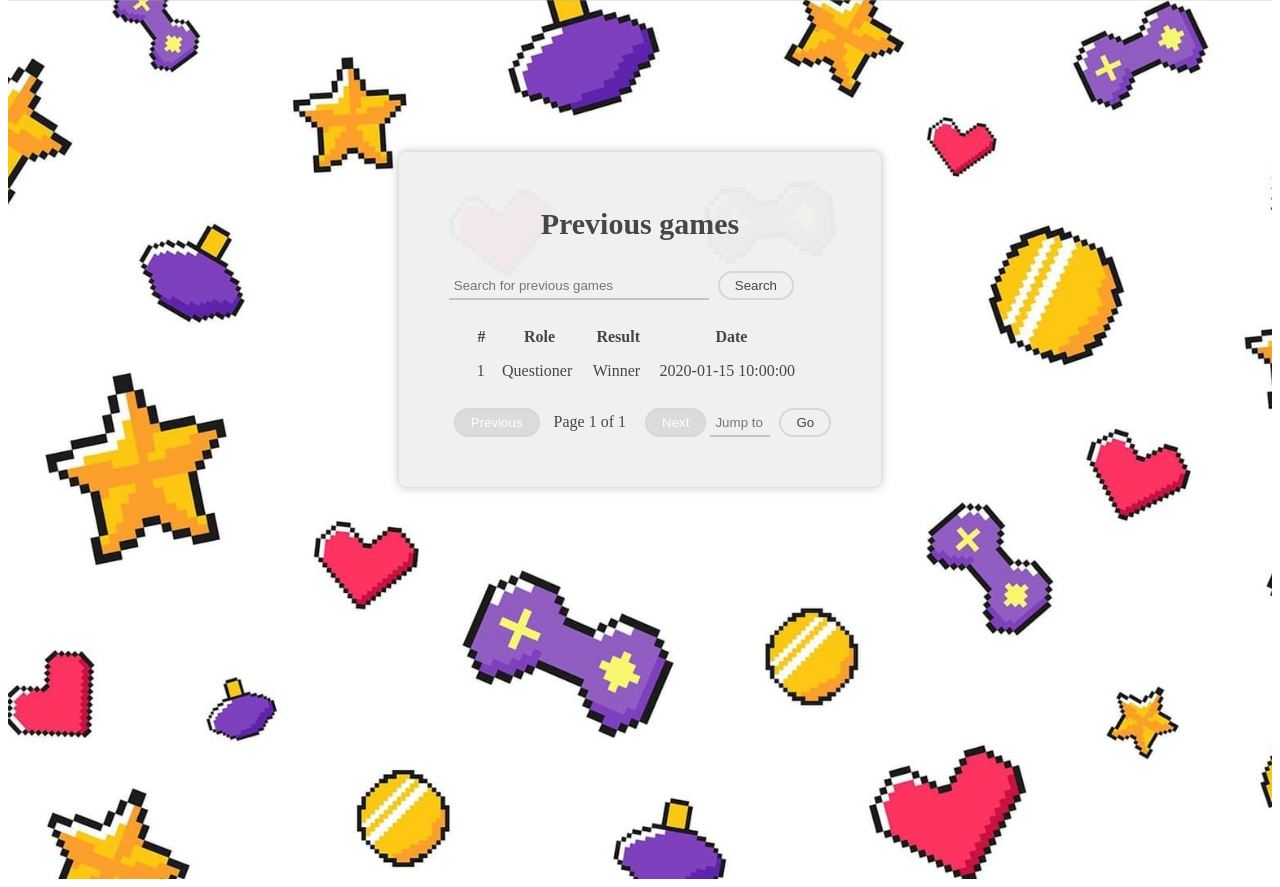
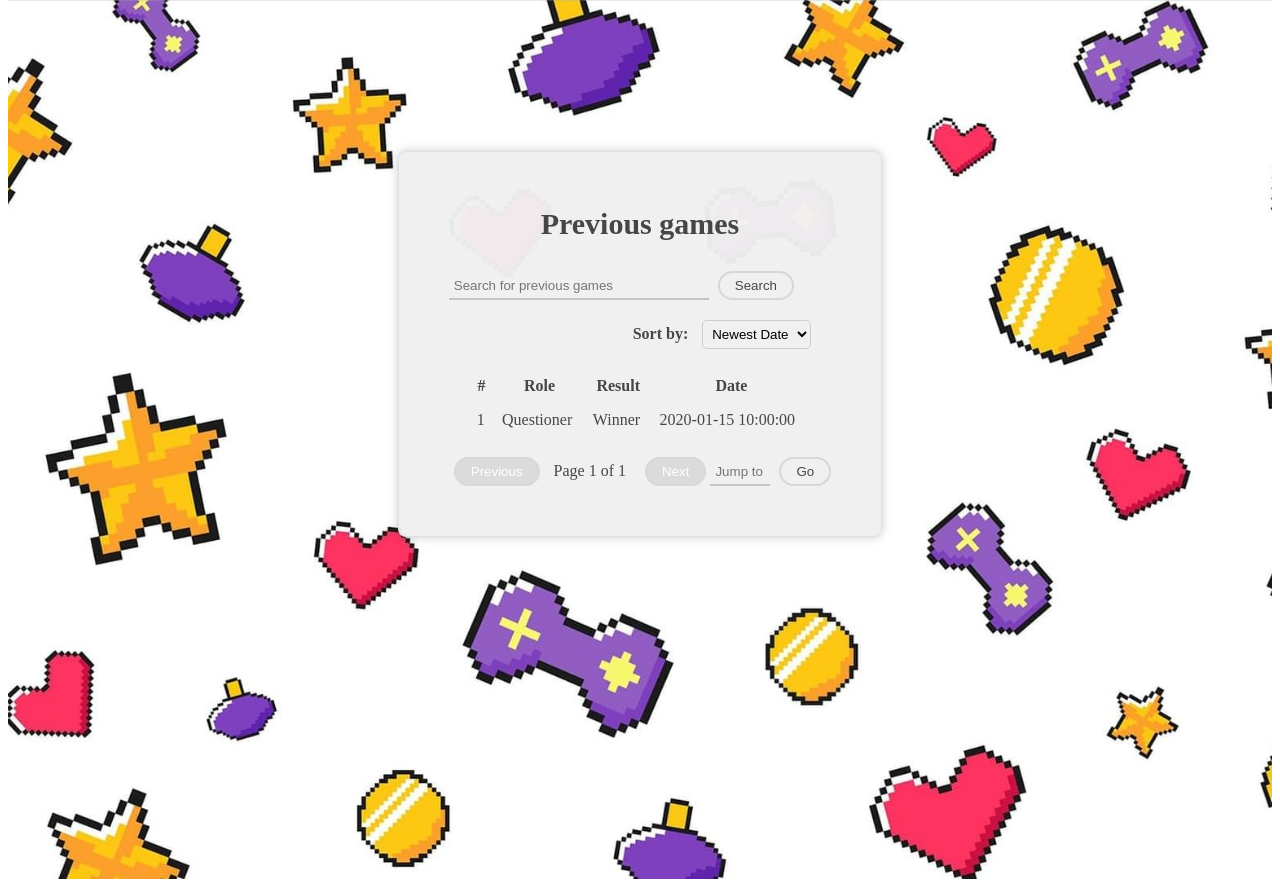
Before and after one commit to FinnMurphy98/20QuestionsAI, a Flask app: page /history in a window 1280 px wide. Shown: the part 72-959 px from the top of the page. Run offline with Flask 3, Linux system fonts and the light colour scheme; a user stored in the database is signed in; tables that the repository leaves empty hold one stand-in row (values such as "Sample post").

Commit message:
added filter and sort for history

```diff
--- a/app/static/style.css
+++ b/app/static/style.css
@@ -342,6 +342,28 @@ input[type="text"]:focus, input[type="password"]:focus {
     width: 250px;
 }
 
+.sort-container {
+    text-align: right;
+    margin: 20px;
+}
+
+.sort-container label {
+    font-weight: bold;
+    margin-right: 10px;
+}
+
+#sort-select {
+    padding: 5px;
+    border: 1px solid #ccc;
+    border-radius: 5px;
+    background-color: transparent;
+}
+
+#sort-select option {
+    background-color: #f1f0f0f7;
+}
+
+
 /* new */
 .table-container {
     overflow-x: auto;
--- a/app/templates/history.html
+++ b/app/templates/history.html
@@ -4,7 +4,19 @@
 <div class="card">
     <h1>Previous games</h1>
     <input class="history-input" type="text" placeholder="Search for previous games">
-    <button class="search">Search</button>
+    <button class="search" onclick="searchGames()">Search</button>
+
+    <div class="sort-container">
+        <label for="sort-select">Sort by:</label>
+        <select id="sort-select" onchange="sortGames()">
+            <option value="newest">Newest Date</option>
+            <option value="oldest">Oldest Date</option>
+            <option value="answerer">Answerer</option>
+            <option value="questioner">Questioner</option>
+            <option value="winner">Winner</option>
+            <option value="loser">Loser</option>
+        </select>
+    </div>
 
     <div class="table-container">
         <table class="game-table">
@@ -64,5 +76,68 @@ function jumpToPage() {
             window.location.href = "{{ url_for('app.history') }}?page=" + page;
     }
 }
+
+// function of searching and filtering table rows
+function searchGames() {
+    var input = document.querySelector('.history-input');
+    var filter = input.value.toLowerCase();
+    var rows = document.querySelectorAll('.game-row');
+
+    rows.forEach(function(row) {
+        var role = row.querySelector('td:nth-child(2)').textContent.toLowerCase();
+        var result = row.querySelector('td:nth-child(3)').textContent.toLowerCase();
+        var date = row.querySelector('td:nth-child(4)').textContent.toLowerCase();
+
+        if (role.includes(filter) || result.includes(filter) || date.includes(filter)) {
+            row.style.display = 'table-row';
+        } else {
+            row.style.display = 'none';
+        }
+    });
+}
+
+// function of sorting table rows
+function sortGames() {
+    var sortSelect = document.getElementById('sort-select');
+    var sortType = sortSelect.value;
+
+    var rows = document.querySelectorAll('.game-row');
+    var sortedRows = Array.from(rows);
+
+    sortedRows.sort(function(a, b) {
+        var valueA, valueB;
+
+        if (sortType === 'newest') {
+            valueA = new Date(a.querySelector('td:nth-child(4)').textContent);
+            valueB = new Date(b.querySelector('td:nth-child(4)').textContent);
+            return valueB - valueA;
+        } else if (sortType === 'oldest') {
+            valueA = new Date(a.querySelector('td:nth-child(4)').textContent);
+            valueB = new Date(b.querySelector('td:nth-child(4)').textContent);
+            return valueA - valueB;
+        } else if (sortType === 'answerer') {
+            valueA = a.querySelector('td:nth-child(2)').textContent;
+            valueB = b.querySelector('td:nth-child(2)').textContent;
+            return valueA.localeCompare(valueB);
+        } else if (sortType === 'questioner') {
+            valueA = a.querySelector('td:nth-child(2)').textContent;
+            valueB = b.querySelector('td:nth-child(2)').textContent;
+            return valueB.localeCompare(valueA);
+        } else if (sortType === 'winner') {
+            valueA = a.querySelector('td:nth-child(3)').textContent;
+            valueB = b.querySelector('td:nth-child(3)').textContent;
+            return valueB.localeCompare(valueA);
+        } else if (sortType === 'loser') {
+            valueA = a.querySelector('td:nth-child(3)').textContent;
+            valueB = b.querySelector('td:nth-child(3)').textContent;
+            return valueA.localeCompare(valueB);
+        }
+    });
+
+    var tbody = document.querySelector('.game-table tbody');
+    sortedRows.forEach(function(row) {
+        tbody.appendChild(row);
+    });
+}
 </script>
 {% endblock %}
```
